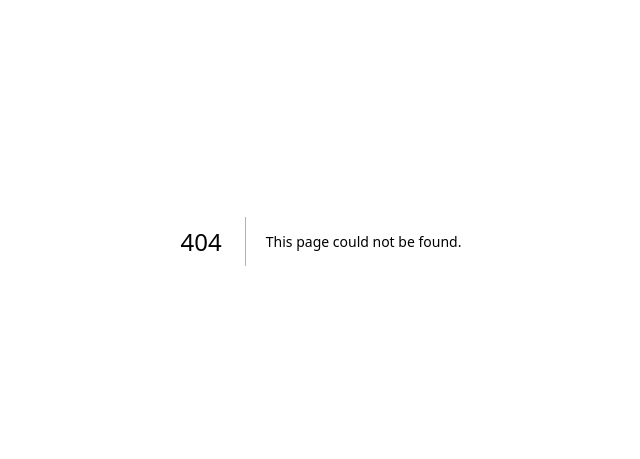
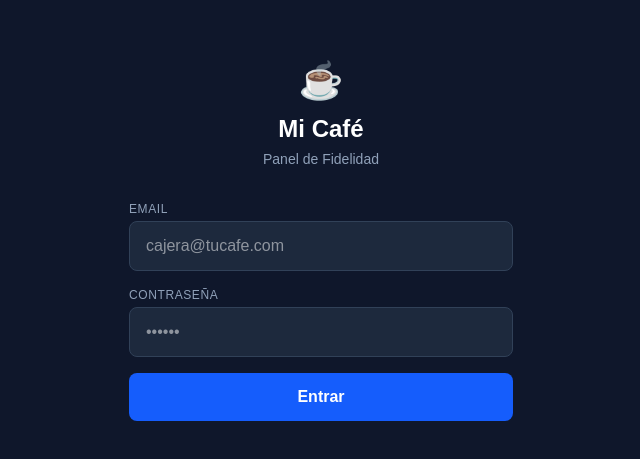
Before and after one commit to amseis7/loyalty-app, a Next.js app: page /admin/login in a window 1280 px wide. Before the commit this address had no page. Shown: the part 159-618 px from the top of the page, without its empty margins (319-959 px from the left). Built offline with nearby package versions, Linux system fonts and the light colour scheme.

Commit message:
feat: add admin login page with Supabase Auth

```diff
--- /dev/null
+++ b/app/admin/login/page.tsx
@@ -0,0 +1,90 @@
+'use client'
+
+import { useState } from 'react'
+import { useRouter } from 'next/navigation'
+import { createClient } from '@/lib/supabase/client'
+
+export default function LoginPage() {
+  const router = useRouter()
+  const [email, setEmail] = useState('')
+  const [password, setPassword] = useState('')
+  const [error, setError] = useState('')
+  const [loading, setLoading] = useState(false)
+
+  async function handleSubmit(e: React.FormEvent) {
+    e.preventDefault()
+    setError('')
+    setLoading(true)
+
+    const supabase = createClient()
+    const { error: authError } = await supabase.auth.signInWithPassword({
+      email,
+      password,
+    })
+
+    if (authError) {
+      setError('Email o contraseña incorrectos')
+      setLoading(false)
+      return
+    }
+
+    router.push('/admin')
+    router.refresh()
+  }
+
+  return (
+    <div className="min-h-screen bg-slate-900 flex items-center justify-center px-4">
+      <div className="w-full max-w-sm">
+        <div className="text-center mb-8">
+          <div className="text-4xl mb-3">☕</div>
+          <h1 className="text-2xl font-bold text-white">
+            {process.env.NEXT_PUBLIC_BUSINESS_NAME ?? 'Mi Café'}
+          </h1>
+          <p className="text-slate-400 text-sm mt-1">Panel de Fidelidad</p>
+        </div>
+
+        <form onSubmit={handleSubmit} className="space-y-4">
+          <div>
+            <label className="block text-xs text-slate-400 uppercase tracking-wider mb-1">
+              Email
+            </label>
+            <input
+              type="email"
+              value={email}
+              onChange={e => setEmail(e.target.value)}
+              required
+              className="w-full bg-slate-800 text-white border border-slate-700 rounded-lg px-4 py-3 focus:outline-none focus:border-blue-500"
+              placeholder="cajera@tucafe.com"
+            />
+          </div>
+
+          <div>
+            <label className="block text-xs text-slate-400 uppercase tracking-wider mb-1">
+              Contraseña
+            </label>
+            <input
+              type="password"
+              value={password}
+              onChange={e => setPassword(e.target.value)}
+              required
+              className="w-full bg-slate-800 text-white border border-slate-700 rounded-lg px-4 py-3 focus:outline-none focus:border-blue-500"
+              placeholder="••••••"
+            />
+          </div>
+
+          {error && (
+            <p className="text-red-400 text-sm">{error}</p>
+          )}
+
+          <button
+            type="submit"
+            disabled={loading}
+            className="w-full bg-blue-600 hover:bg-blue-700 disabled:opacity-50 text-white font-semibold py-3 rounded-lg transition-colors"
+          >
+            {loading ? 'Entrando...' : 'Entrar'}
+          </button>
+        </form>
+      </div>
+    </div>
+  )
+}
```
